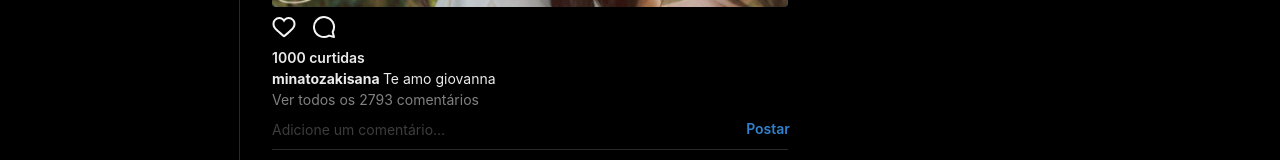
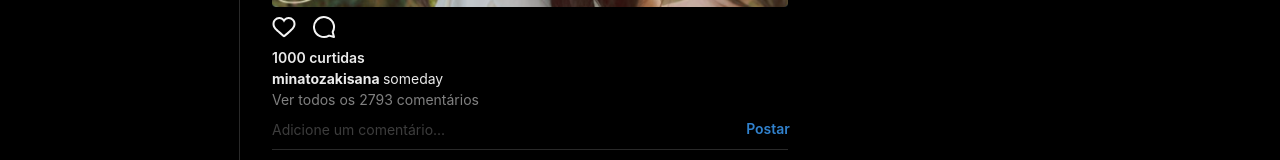
Before and after one commit to GiooEsteves/instagramClone, a React (Vite) app: page / in a window 1280 px wide. Shown: the part 488-648 px from the top of the page. Built offline with nearby package versions, Linux system fonts and the light colour scheme.

Commit message:
Finalização do design da pagina de profile.

```diff
--- /dev/null
+++ b/src/components/Comment/Comment.jsx
@@ -0,0 +1,23 @@
+import { Avatar, Flex, Text } from '@chakra-ui/react'
+import React from 'react'
+
+const Comment = ({createdAt, username, profilepic, text}) => {
+  return <Flex gap={4}>
+    <Avatar src={profilepic} name={username} size={"sm"} />
+    <Flex direction={"column"}>
+      <Flex gap={2}>
+        <Text fontWeight={"bold"} fontSize={12} >
+          {username}
+        </Text>
+        <Text fontSize={14} color={"white.500"} >
+          {text}
+        </Text>
+      </Flex>
+      <Text fontSize={12} color={"gray"} >
+        {createdAt}
+      </Text>
+    </Flex>
+  </Flex>
+}
+
+export default Comment
--- a/src/components/FeedPosts/PostFooter.jsx
+++ b/src/components/FeedPosts/PostFooter.jsx
@@ -2,7 +2,7 @@ import { Box, Flex, Input, InputGroup, InputRightElement, Text, Button } from '@
 import React, { useState } from 'react'
 import {CommentLogo, NotificationsLogo, UnlikeLogo} from '../../assets/constants'
 
-const PostFooter = ({username}) => {
+const PostFooter = ({username, isProfilePage}) => {
   const [liked, setLiked] = useState(false)
   const [likes, setLikes] = useState(1000)
   const handleLike = () => {
@@ -15,7 +15,7 @@ const PostFooter = ({username}) => {
     }
   }
   return (
-    <Box mb={10}>
+    <Box mb={10} marginTop={"auto"} >
       <Flex alignItems={"center"} gap={4} w={"full"} pt={0} mb={2} mt={2}>
         <Box onClick={handleLike} cursor={"pointer"} fontSize={18}>
           {!liked ? (<NotificationsLogo/>) : (<UnlikeLogo/>)}
@@ -25,15 +25,21 @@ const PostFooter = ({username}) => {
         </Box>
       </Flex>
       <Text fontWeight={600} fontSize={"sm"}>{likes} curtidas</Text>
+
+      {!isProfilePage && (
+        <>
           <Text fontSize={"sm"} fontWeight={700}>
             {username}{" "}
             <Text as='span' fontWeight={400}>
-          Te amo giovanna
+              someday
             </Text>
           </Text>
           <Text fontSize='sm' color={"gray"}>
             Ver todos os 2793 comentários
           </Text>
+        </>
+      )}
+
       <Flex alignItems={"center"} gap={2} justifyContent={"space-between"} w={"full"}>
         <InputGroup>
           <Input variant={"flushed"} placeholder={"Adicione um comentário..."} fontSize={14}/>
--- a/src/components/Profile/ProfilePost.jsx
+++ b/src/components/Profile/ProfilePost.jsx
@@ -1,7 +1,10 @@
-import { Avatar, Box, Flex, GridItem, Image, Modal, ModalBody, ModalCloseButton, ModalContent, ModalHeader, ModalOverlay, Text, useDisclosure} from "@chakra-ui/react"
+import { Avatar, Box, Divider, Flex, GridItem, Image, Modal, ModalBody, ModalCloseButton, ModalContent, ModalOverlay, Text,
+VStack, useDisclosure} from "@chakra-ui/react"
 import { AiFillHeart } from "react-icons/ai"
+import { MdDelete } from "react-icons/md"
 import { FaComment } from "react-icons/fa"
-import { MdDelete } from "react-icons/md"
+import Comment from "../Comment/Comment"
+import PostFooter from "../FeedPosts/PostFooter"
 
 const ProfilePost = ({img}) => {
 	const { isOpen, onOpen, onClose} = useDisclosure()
@@ -52,6 +55,14 @@ const ProfilePost = ({img}) => {
 									<MdDelete size={20} cursor={"pointer"}/>
 								</Box>
 							</Flex>
+							<Divider my={4} bg={"gray.500"} />
+							<VStack w={"full"} alignItems={"start"} maxH={"350px"} overflow={"auto"} >
+								<Comment createdAt={"12h"} username={"mon"} profilepic={""} text={"lindo"} />
+								<Comment createdAt={"5h"} username={"o11o"} profilepic={""} text={"absolut cinema"} />
+								<Comment createdAt={"7h"} username={"georgie"} profilepic={""} text={"shadow, o ouriço"} />
+							</VStack>
+							<Divider my={4} bg={"gray.800"} />
+							<PostFooter isProfilePage={true} />
 						</Flex>
 					</Flex>
 				</ModalBody>
--- a/src/index.css
+++ b/src/index.css
@@ -0,0 +1,15 @@
+::-webkit-scrollbar{
+    width: 10px;
+}
+
+::-webkit-scrollbar-track{
+    background: #1e1e24;
+}
+
+::-webkit-scrollbar-thumb{
+    background: #3f3f40;
+}
+
+::-webkit-scrollbar-thumb:hover{
+    background: #555;
+}
```
Lines whose indentation alone changed are shown as unchanged.
